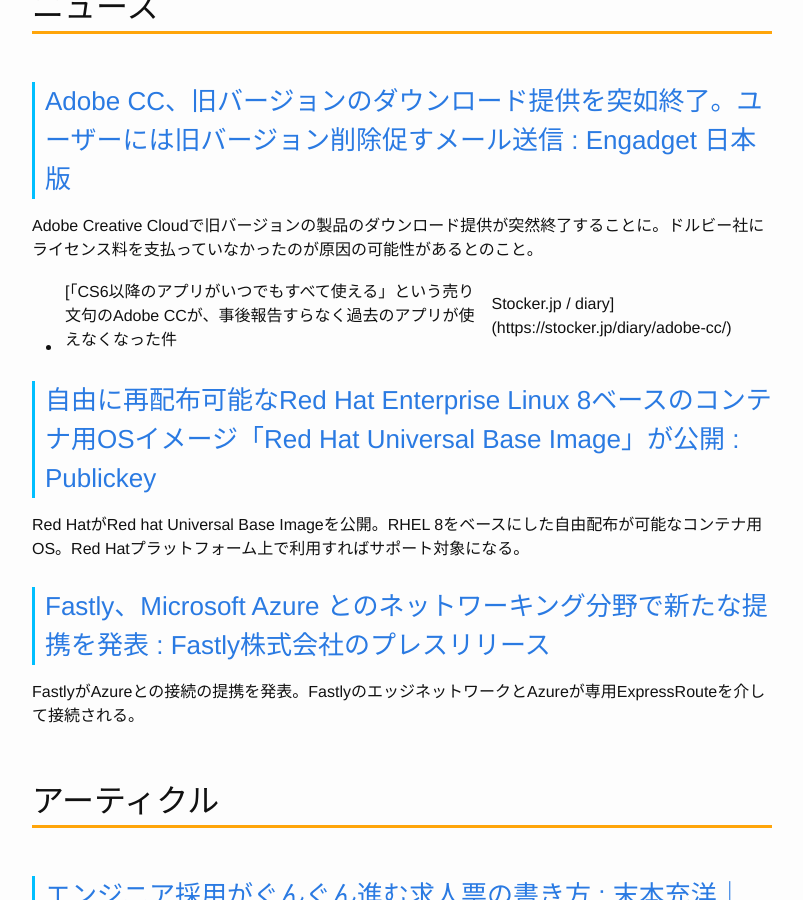
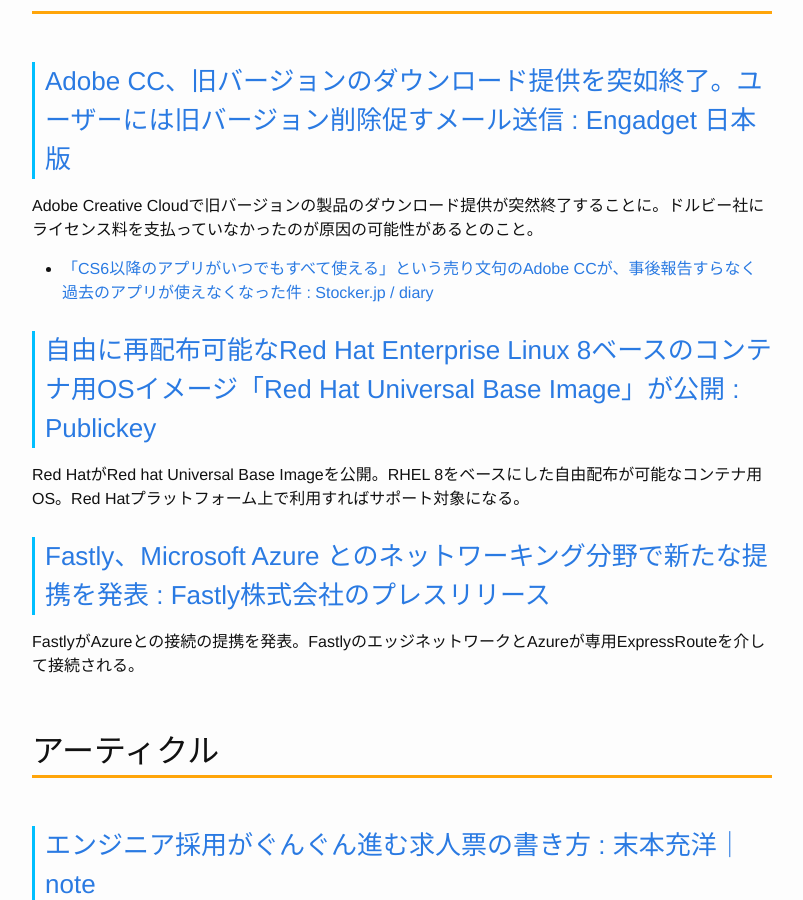
Before and after one commit to Gather-Tech/Gather-Tech.github.io, a Jekyll site: the page built from _posts/2019/2019-05-20-Gather151.md, in a window 1280 px wide and 900 px high, scrolled down 1505 px. Shown: the whole window, without its empty margins (238-1041 px from the left). Built offline with Jekyll 4.4.1, drawn with Linux system fonts in a browser that asks for light colours; comment, search, counter and statistics services are not loaded.

Commit message:
fix typo

```diff
--- a/_posts/2019/2019-05-20-Gather151.md
+++ b/_posts/2019/2019-05-20-Gather151.md
@@ -23,7 +23,7 @@
 - [JJUG CCC 2019 Spring ( #jjug_ccc ) - セッション資料の一覧 : 地平線に行く](https://yujisoftware.hatenablog.com/entry/2019/05/19/040112)
 - [jjug-ccc/slides-articles-2019Spring: JJUG CCC 2019 Spring 登壇資料まとめ](https://github.com/jjug-ccc/slides-articles-2019Spring)
 
-### [Inside Frontend #3](https://inside-frontend.com/)
+#### [Inside Frontend #3](https://inside-frontend.com/)
 
 - [【5/18開催】 Inside Frontend #3 登壇資料まとめ #insideFE : Twitter](https://twitter.com/i/moments/1129696037717794817)
 - [Inside Frontend #3 資料まとめ : Qiita](https://qiita.com/sunasun/items/9e6cc93777027b0c8457)
@@ -44,7 +44,7 @@
 
 Adobe Creative Cloudで旧バージョンの製品のダウンロード提供が突然終了することに。ドルビー社にライセンス料を支払っていなかったのが原因の可能性があるとのこと。
 
-- [「CS6以降のアプリがいつでもすべて使える」という売り文句のAdobe CCが、事後報告すらなく過去のアプリが使えなくなった件 | Stocker.jp / diary](https://stocker.jp/diary/adobe-cc/)
+- [「CS6以降のアプリがいつでもすべて使える」という売り文句のAdobe CCが、事後報告すらなく過去のアプリが使えなくなった件 : Stocker.jp / diary](https://stocker.jp/diary/adobe-cc/)
 
 ### [自由に再配布可能なRed Hat Enterprise Linux 8ベースのコンテナ用OSイメージ「Red Hat Universal Base Image」が公開 : Publickey](https://www.publickey1.jp/blog/19/red_hat_enterprise_linux_8osred_hat_universal_base_image.html)
 
```
